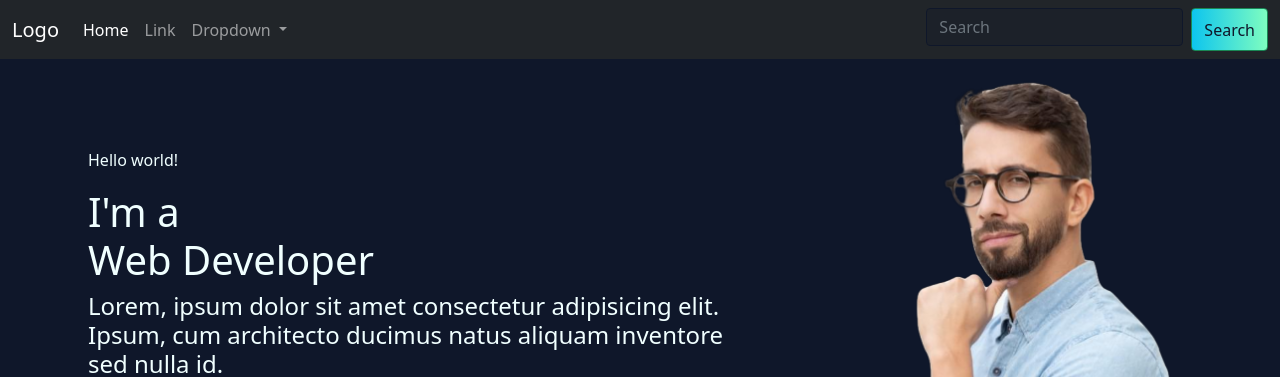
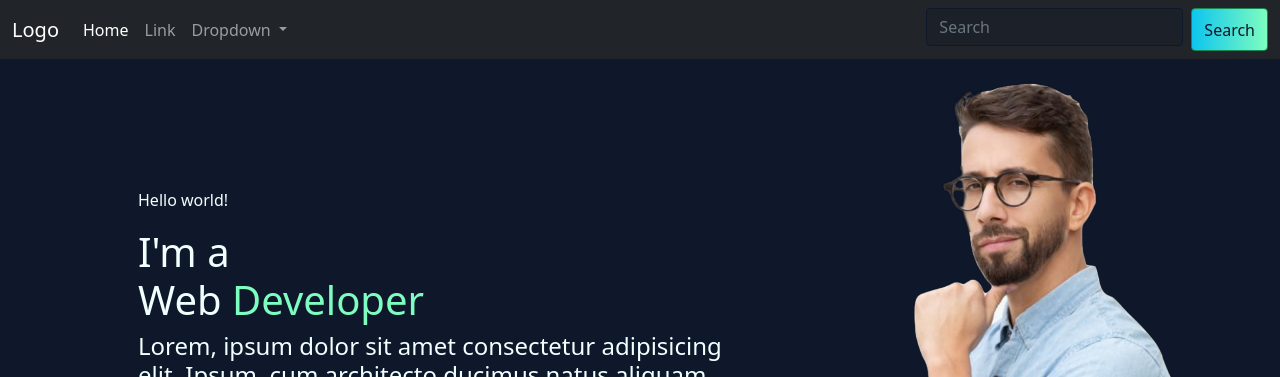
Before and after one commit to otaviolourenco/portfolio, a plain HTML site: page index.html in a window 1280 px wide. Shown: the top 377 px of the page. Drawn offline with nearby package versions, Linux system fonts and the light colour scheme.

Commit message:
header text adjusts

```diff
--- a/index.html
+++ b/index.html
@@ -85,7 +85,7 @@
           <p>Hello world!</p>
           <h1>
             I'm a <br />
-            Web Developer
+            Web <span style="color: #7EFDC0;"> Developer </span>
           </h1>
           <h4>
             Lorem, ipsum dolor sit amet consectetur adipisicing elit. Ipsum, cum
--- a/style.css
+++ b/style.css
@@ -17,8 +17,12 @@ h1, h2, h3, h4, h5, h6, p {
     background-color: #0F172A;
 }
 
+.hd-txt {
+    padding: 140px 10px 100px 150px;
+}
+
 #hd-man {
-    height: 83vh;
+    height: 85vh;
 }
 
 .progress-bar {
@@ -46,9 +50,7 @@ h1, h2, h3, h4, h5, h6, p {
     fill: #272d3c;
 }
 
-.hd-txt {
-    padding: 100px 10px 100px 100px;
-}
+
 
 .scl-txt{
     width: 100%;
```
